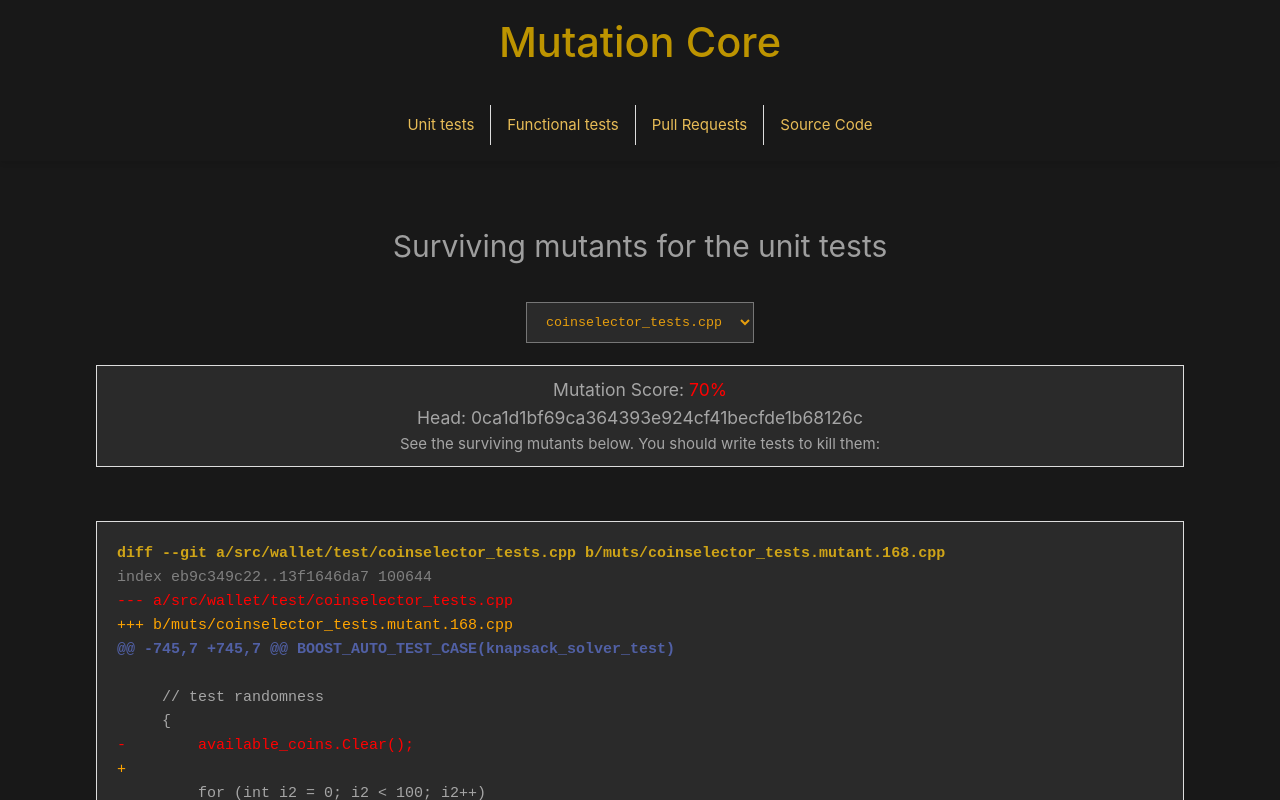
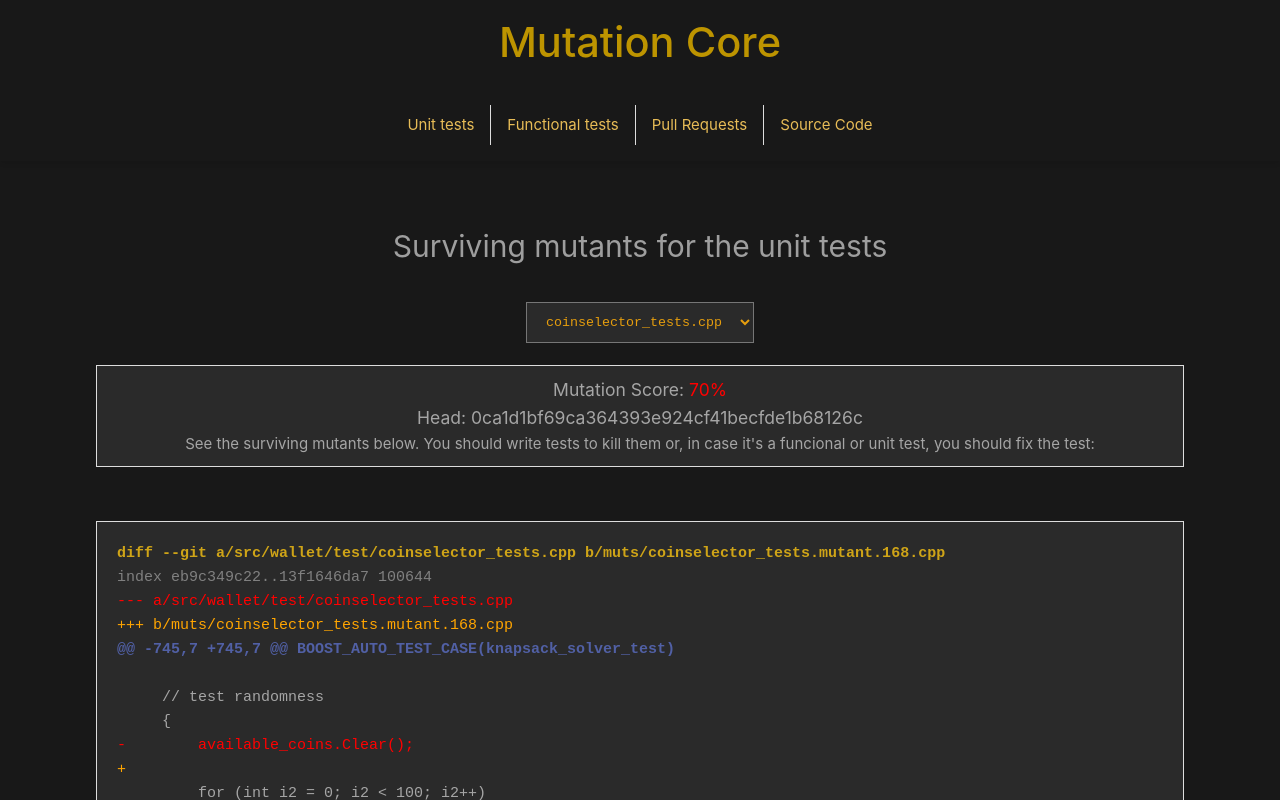
Before and after one commit to brunoerg/mutation-core-front, a Vue app: page /unit in a window 1280 px wide. Shown: the top 800 px of the page. Built offline with nearby package versions, Linux system fonts and the light colour scheme.

Commit message:
fix Diff comment about the surviving mutants

```diff
--- a/src/components/Diff.vue
+++ b/src/components/Diff.vue
@@ -12,7 +12,7 @@
       <div v-if="'mutation_score' in selectedFile" class="mutation-score">
         <h3>Mutation Score: <b v-bind:class="score">{{ selectedFile.mutation_score * 100 }}%</b></h3>
         <h3 v-if="'head' in selectedFile">Head: {{ selectedFile.head }}</h3>
-        <h4>See the surviving mutants below. You should write tests to kill them:</h4>
+        <h4>See the surviving mutants below. You should write tests to kill them or, in case it's a funcional or unit test, you should fix the test:</h4>
       </div>
       <div v-for="(diff, index) in selectedFile.diffs" :key="index" class="diff-box">
         <pre v-html="parseDiff(diff)"></pre>
```
